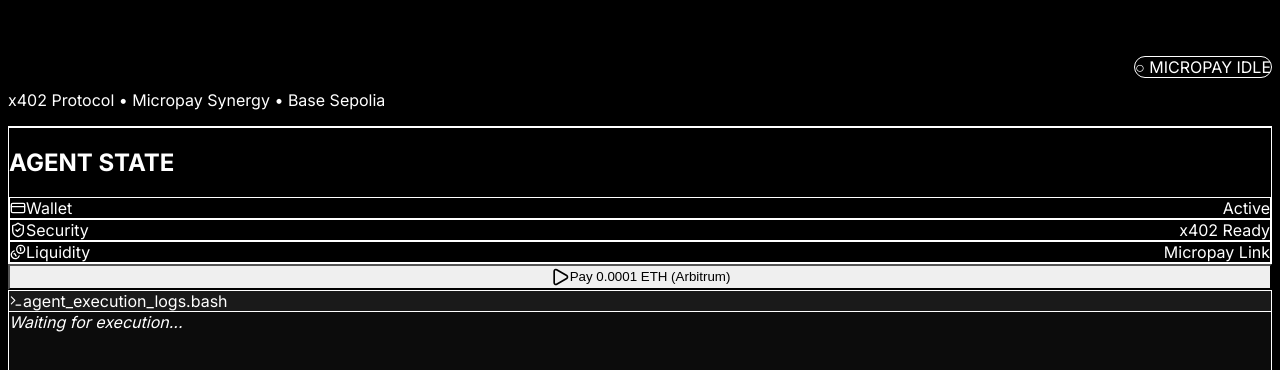
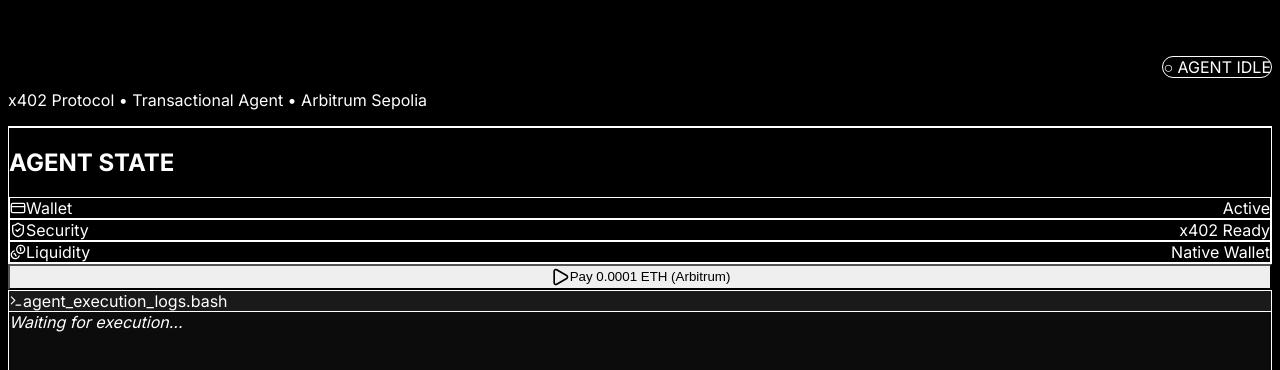
Before and after one commit to wanto3/transactional_agent_synergy, a Next.js app: page / in a window 1280 px wide. Shown: the top 370 px of the page. Built offline with nearby package versions, Linux system fonts and the light colour scheme.

Commit message:
updated the UI little bit

```diff
--- a/src/app/page.tsx
+++ b/src/app/page.tsx
@@ -72,10 +72,10 @@
                         <h1 className="text-3xl font-bold bg-clip-text text-transparent bg-gradient-to-r from-blue-400 to-purple-400">
                             Transactional Agent
                         </h1>
-                        <p className="text-gray-400 mt-2">x402 Protocol • Micropay Synergy • Base Sepolia</p>
+                        <p className="text-gray-400 mt-2">x402 Protocol • Transactional Agent • Arbitrum Sepolia</p>
                     </div>
                     <div className={`px-4 py-2 rounded-full text-xs font-bold transition-colors ${micropayActive ? 'bg-green-500/20 text-green-400 border border-green-500/50 animate-pulse' : 'bg-gray-800 text-gray-500 border border-gray-700'}`}>
-                        {micropayActive ? "● MICROPAY ACTIVE" : "○ MICROPAY IDLE"}
+                        {micropayActive ? "● AGENT ACTIVE" : "○ AGENT IDLE"}
                     </div>
                 </header>
 
@@ -104,7 +104,7 @@
                                         <Coins size={16} />
                                         Liquidity
                                     </span>
-                                    <span className="text-purple-400 text-sm">Micropay Link</span>
+                                    <span className="text-purple-400 text-sm">Native Wallet</span>
                                 </div>
                             </div>
                         </div>
```
